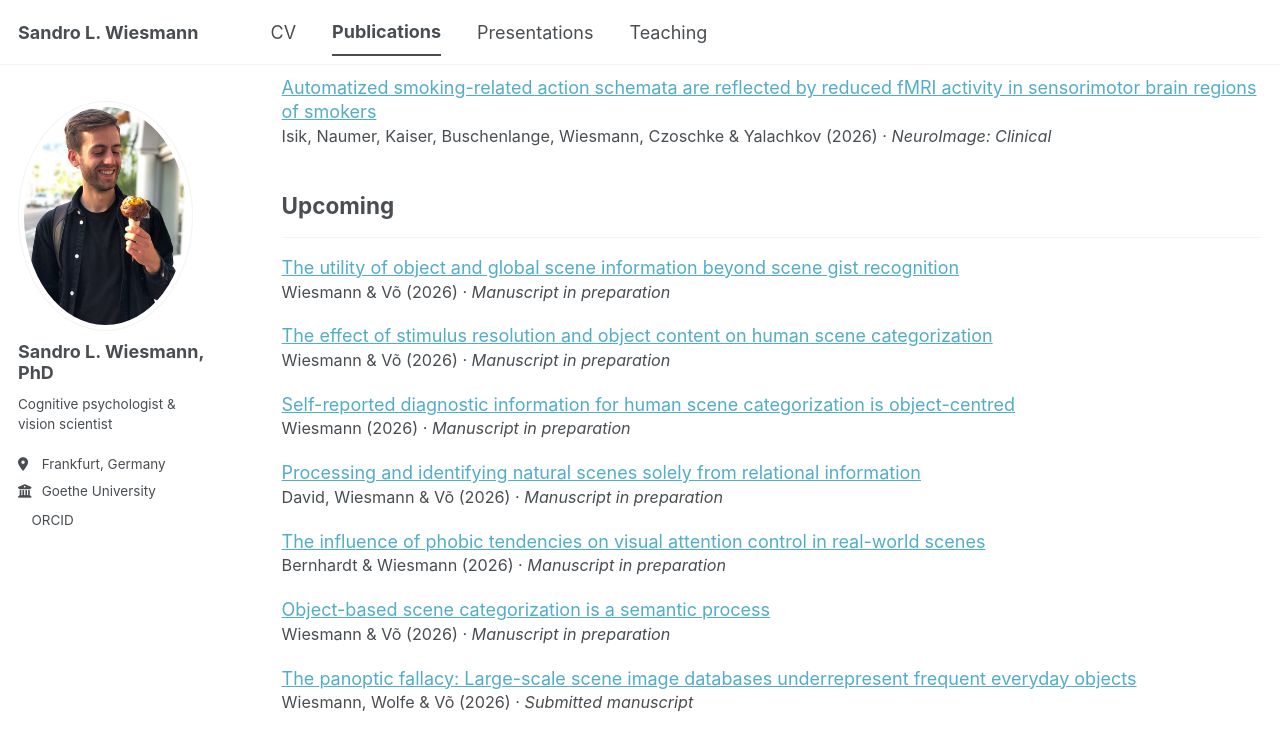
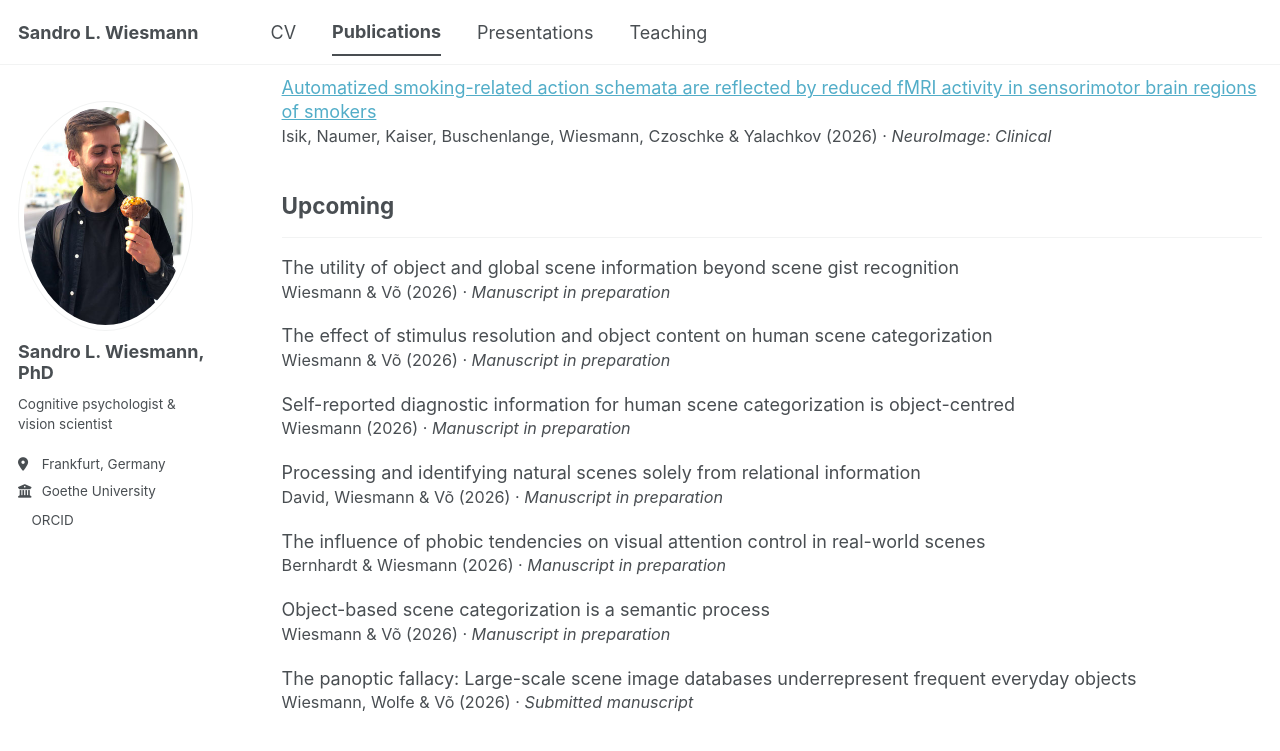
Before and after one commit to sandrowiesmann/sandrowiesmann.github.io, a Jekyll site: the page built from _pages/publications.html, in a window 1280 px wide and 900 px high, scrolled down 641 px. Shown: the top 751 px of the window. Built offline with Jekyll 4.4.1, drawn with Linux system fonts in a browser that asks for light colours; a script bundle is joined from its source files by our own code; a style sheet for code colours, icons or effects is not loaded.

Commit message:
Add condition for unpublished posts in archive

```diff
--- a/_includes/archive-single.html
+++ b/_includes/archive-single.html
@@ -10,7 +10,9 @@
   <article class="archive__item" itemscope itemtype="http://schema.org/CreativeWork">
 
     <h2 class="archive__item-title" itemprop="headline">
-      {% if post.paperurl %}
+      {% if post.category == "unpublished" %}
+        {{ title }}
+      {% elsif post.paperurl %}
         <a href="{{ post.paperurl }}" target="_blank" rel="noopener">{{ title }}</a>
       {% else %}
         <a href="{{ base_path }}{{ post.url }}" rel="permalink">{{ title }}</a>
```
